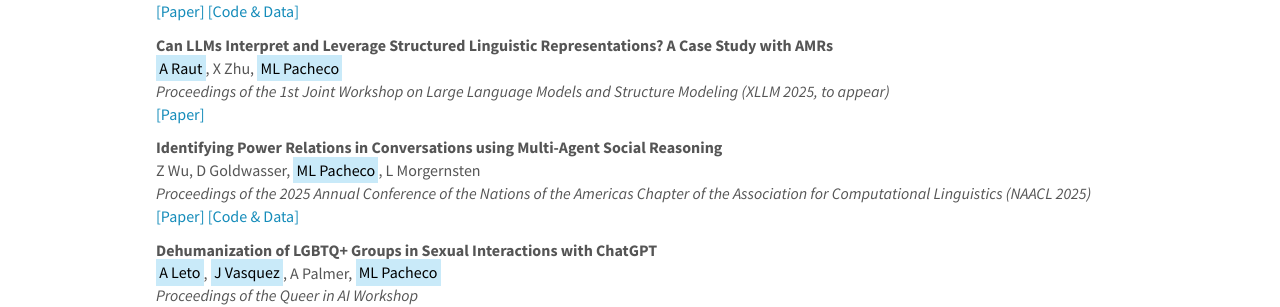
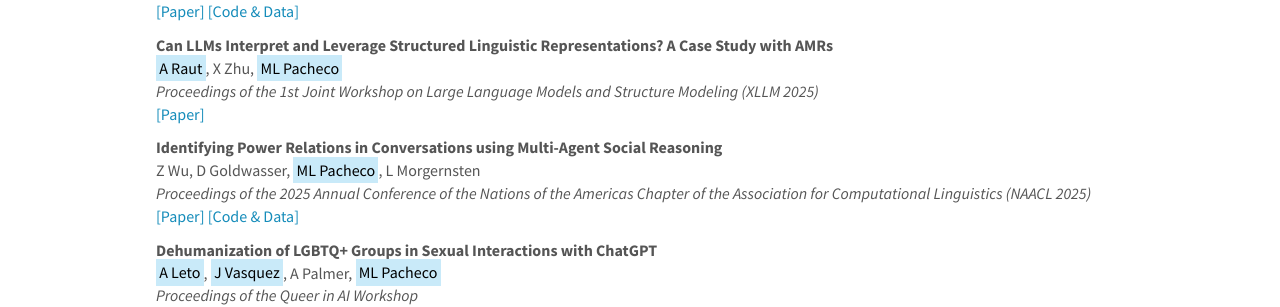
Before and after one commit to blast-cu/blast-cu.github.io, a Jekyll site: the page built from _pages/publications.md, in a window 1280 px wide and 900 px high, scrolled down 863 px. Shown: the part 179-486 px from the top of the window. Built offline with Jekyll 4.4.1, drawn with Linux system fonts in a browser that asks for light colours; nearby versions of some CDN libraries.

Commit message:
Update publist_2025.yml

```diff
--- a/_data/publist_2025.yml
+++ b/_data/publist_2025.yml
@@ -40,7 +40,7 @@
 - title: "Can LLMs Interpret and Leverage Structured Linguistic Representations? A Case Study with AMRs"
   authors: <mark>A Raut</mark>, X Zhu, <mark>ML Pacheco</mark>
   highlight: 0
-  venue: "Proceedings of the 1st Joint Workshop on Large Language Models and Structure Modeling (XLLM 2025, to appear)"
+  venue: "Proceedings of the 1st Joint Workshop on Large Language Models and Structure Modeling (XLLM 2025)"
   link:
     url: https://aclanthology.org/2025.xllm-1.16/
     display: \[Paper\]
```
